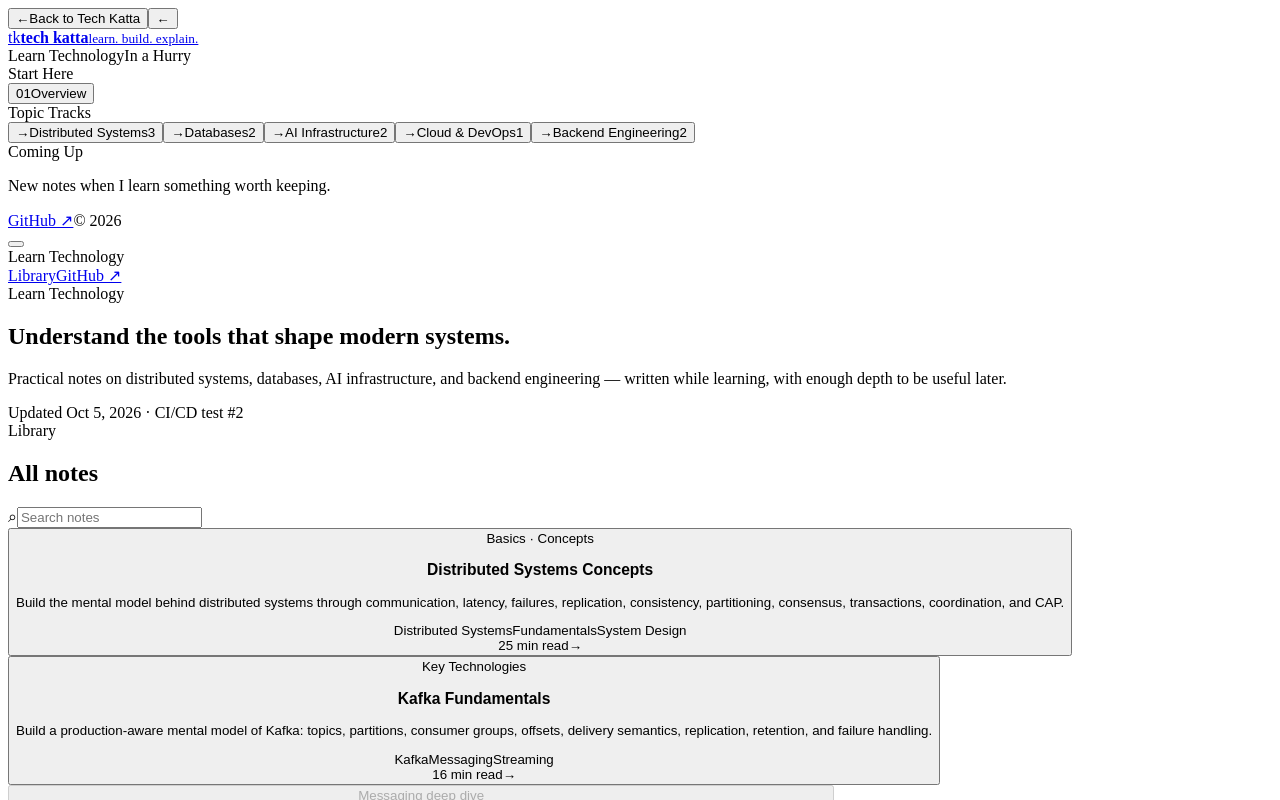
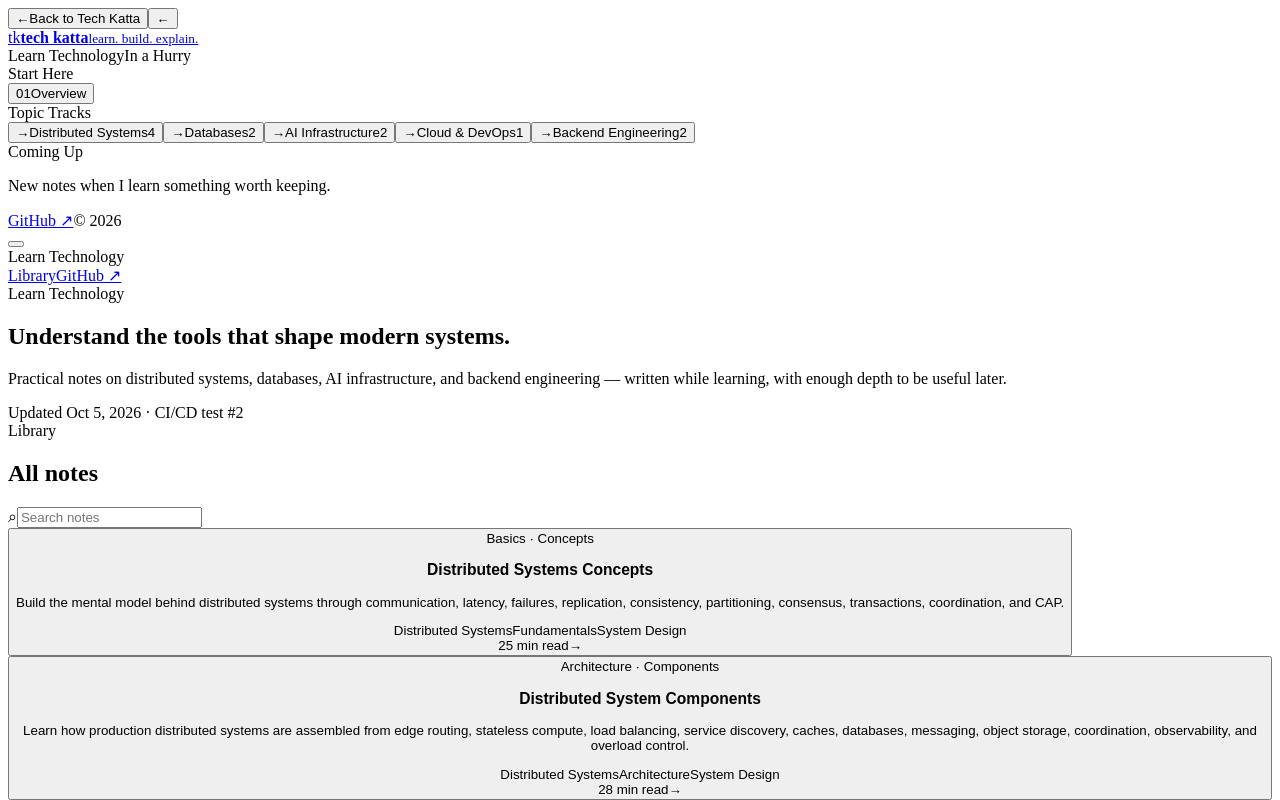
Before and after one commit to yashbhoomkar/tech-katta, a React (Vite) app in the folder frontend/: page / in a window 1280 px wide. Shown: the top 800 px of the page. Built offline with nearby package versions, Linux system fonts and the light colour scheme; no server answers; the HTML template or start-up script is replaced by a standard one.

Commit message:
Publish distributed system components metadata

```diff
--- a/frontend/src/data.js
+++ b/frontend/src/data.js
@@ -1,7 +1,8 @@
 import { distributedSystemsConcepts } from './distributedSystemsConcepts.js';
+import { distributedSystemComponents } from './distributedSystemComponents.js';
 
 export const categories = [
-  { id: 'distributed-systems', label: 'Distributed Systems', count: 3 },
+  { id: 'distributed-systems', label: 'Distributed Systems', count: 4 },
   { id: 'databases', label: 'Databases', count: 2 },
   { id: 'ai-infra', label: 'AI Infrastructure', count: 2 },
   { id: 'cloud-devops', label: 'Cloud & DevOps', count: 1 },
@@ -17,6 +18,17 @@ export const articles = [
     category: 'distributed-systems',
     tags: ['Distributed Systems', 'Fundamentals', 'System Design'],
     readTime: '25 min read',
+    status: 'published',
+    updated: 'October 2026',
+  },
+  {
+    slug: 'distributed-system-components',
+    title: 'Distributed System Components',
+    eyebrow: 'Architecture · Components',
+    description: 'Learn how production distributed systems are assembled from edge routing, stateless compute, load balancing, service discovery, caches, databases, messaging, object storage, coordination, observability, and overload control.',
+    category: 'distributed-systems',
+    tags: ['Distributed Systems', 'Architecture', 'System Design'],
+    readTime: '28 min read',
     status: 'published',
     updated: 'October 2026',
   },
@@ -123,6 +135,7 @@ export const articles = [
 
 export const articleContent = {
   'distributed-systems-concepts': distributedSystemsConcepts,
+  'distributed-system-components': distributedSystemComponents,
   'kafka-basics': {
     introduction: [
       'Kafka is a distributed event streaming platform built around a durable, append-only log. Applications publish records to Kafka, Kafka stores them, and consumers read those records at their own pace.',
```
